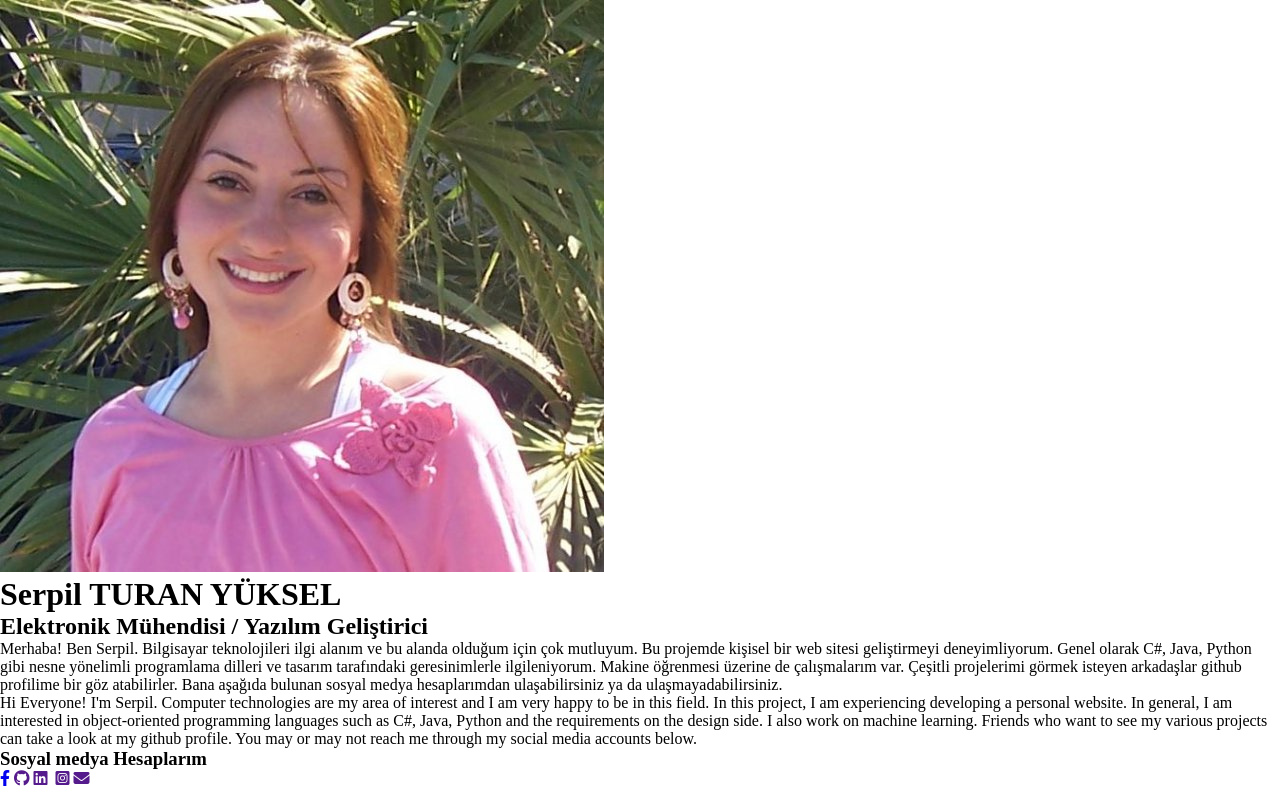
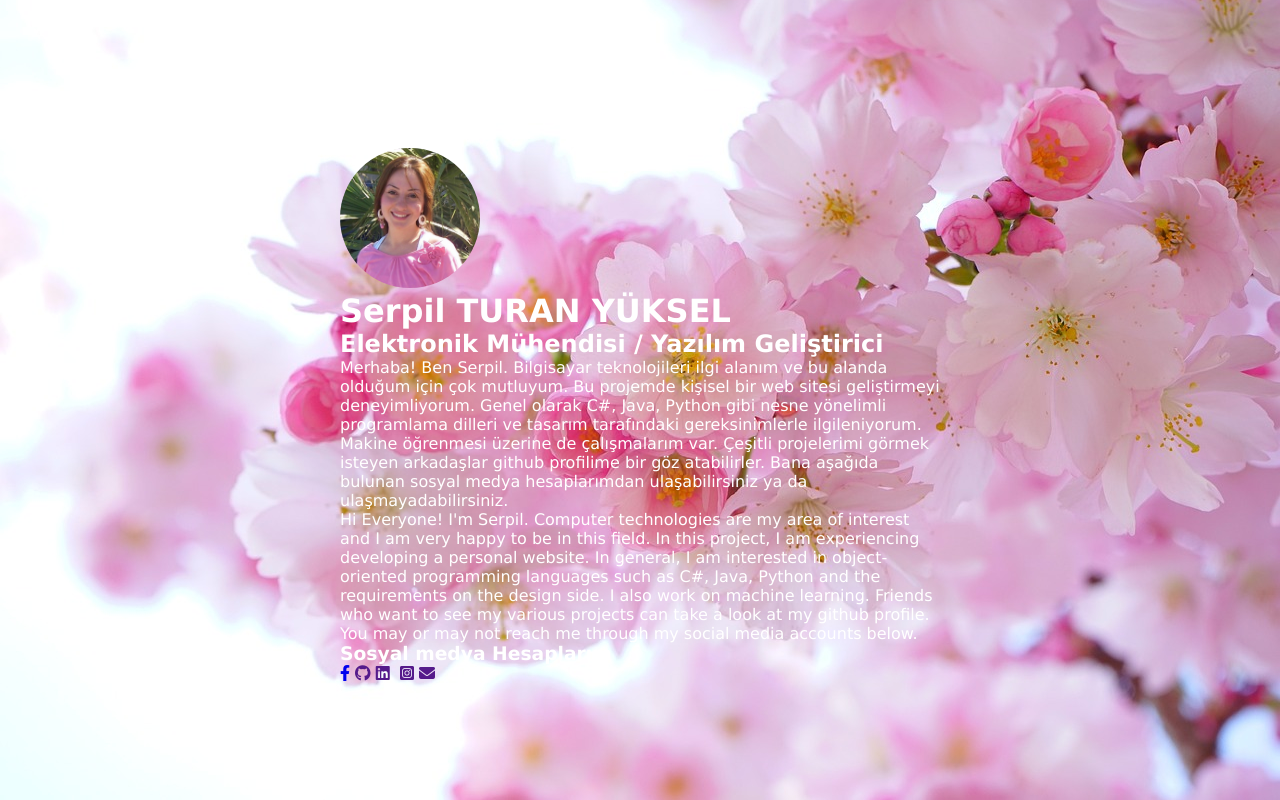
Before and after one commit to SerpilTY/MyPersonalWebsite, a plain HTML site: page index.html in a window 1280 px wide. Drawn offline with Linux system fonts and the light colour scheme.

Commit message:
Style Refactorings

```diff
--- a/index.html
+++ b/index.html
@@ -17,7 +17,7 @@
         <div class="content">
             <h1>Serpil TURAN YÜKSEL</h1>
             <h2> Elektronik Mühendisi / Yazılım Geliştirici</h2>
-            <p>Merhaba! Ben Serpil. Bilgisayar teknolojileri ilgi alanım ve bu alanda olduğum için çok mutluyum. Bu projemde kişisel bir web sitesi geliştirmeyi deneyimliyorum. Genel olarak C#, Java, Python gibi nesne yönelimli programlama dilleri ve tasarım tarafındaki geresinimlerle ilgileniyorum. Makine öğrenmesi üzerine de çalışmalarım var. Çeşitli projelerimi görmek isteyen arkadaşlar github profilime bir göz atabilirler. Bana aşağıda bulunan sosyal medya hesaplarımdan ulaşabilirsiniz ya da ulaşmayadabilirsiniz.   </p>
+            <p>Merhaba! Ben Serpil. Bilgisayar teknolojileri ilgi alanım ve bu alanda olduğum için çok mutluyum. Bu projemde kişisel bir web sitesi geliştirmeyi deneyimliyorum. Genel olarak C#, Java, Python gibi nesne yönelimli programlama dilleri ve tasarım tarafındaki gereksinimlerle ilgileniyorum. Makine öğrenmesi üzerine de çalışmalarım var. Çeşitli projelerimi görmek isteyen arkadaşlar github profilime bir göz atabilirler. Bana aşağıda bulunan sosyal medya hesaplarımdan ulaşabilirsiniz ya da ulaşmayadabilirsiniz.   </p>
             <p>Hi Everyone! I'm Serpil. Computer technologies are my area of interest and I am very happy to be in this field. In this project, I am experiencing developing a personal website. In general, I am interested in object-oriented programming languages such as C#, Java, Python and the requirements on the design side. I also work on machine learning. Friends who want to see my various projects can take a look at my github profile. You may or may not reach me through my social media accounts below.</p>
             <h3>Sosyal medya Hesaplarım</h3>
         </div>
--- a/style.css
+++ b/style.css
@@ -2,3 +2,25 @@
     margin: 0;
     padding: 0;
 }
+body{
+    color:white;
+    font-family: Verdana, Geneva, Tahoma, sans-serif;
+    background-image: url(greeny.jpg);
+    background-size: cover;
+    background-repeat: no-repeat;
+    background-position: bottom;
+    min-height: 100vh ;
+    display: flex;
+    justify-content: center;
+    align-items:center;
+}
+.center .avatar img {
+    border-radius: 50%;
+    width: 140px;
+    height: 140px;
+    margin-top: 5%;
+
+}
+.center{
+    width:600px;
+}
```
Also changed, not shown: greeny.jpg (added).
